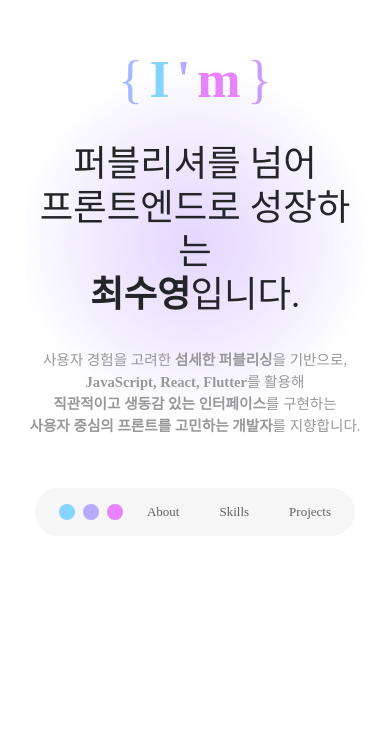
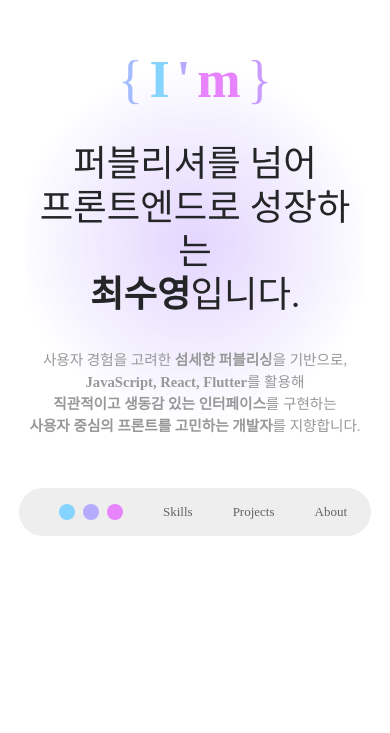
Before and after one commit to surriyoung/Portfolio_2025ver_React, a React (Vite) app: page / in a window 390 px wide. Shown: the part 111-844 px from the top of the page. Built offline with nearby package versions, Linux system fonts and the light colour scheme; a web font is replaced by a local one.

Commit message:
250512_ver2

```diff
--- a/src/App.css
+++ b/src/App.css
@@ -148,8 +148,12 @@ nav ul li:first-child span:nth-child(3) {
   background-color: var(--point_color3);
 }
 
-nav ul li:not(:first-child) {
+nav ul li {
   padding: 8px 16px;
+}
+nav ul li.on {
+  background-color: #fff;
+  border-radius: 30px;
 }
 /* section */
 section {
@@ -486,6 +490,10 @@ h4 {
   }
 }
 @media (max-width: 768px) {
+  nav {
+    background-color: var(--bg_grey);
+    backdrop-filter: unset;
+  }
   .profile-cont li {
     flex-direction: column;
     row-gap: 16px;
--- a/src/App.jsx
+++ b/src/App.jsx
@@ -25,9 +25,9 @@ function App() {
       <Nav />
       <PowerSkills />
       <DevTools />
-      <Profile />
       <WorkProjects />
       <ToyProjects />
+      <Profile />
     </>
   );
 }
--- a/src/components/Nav.jsx
+++ b/src/components/Nav.jsx
@@ -1,17 +1,32 @@
+import React from "react";
+
 function Nav() {
+  // 각 섹션의 id를 참조하여 스크롤 이동 함수 정의
+  const scrollToSection = (id) => {
+    const section = document.getElementById(id);
+    if (section) {
+      section.scrollIntoView({ behavior: "smooth" });
+    }
+  };
+
+  const scrollToTop = () => {
+    window.scrollTo({ top: 0, behavior: "smooth" });
+  };
+
   return (
     <nav className="sticky">
       <ul>
-        <li>
+        <li onClick={scrollToTop}>
           <span></span>
           <span></span>
           <span></span>
         </li>
-        <li>About</li>
-        <li>Skills</li>
-        <li>Projects</li>
+        <li onClick={() => scrollToSection("skills")}>Skills</li>
+        <li onClick={() => scrollToSection("projects")}>Projects</li>
+        <li onClick={() => scrollToSection("about")}>About</li>
       </ul>
     </nav>
   );
 }
+
 export default Nav;
--- a/src/index.css
+++ b/src/index.css
@@ -12,6 +12,10 @@
   margin: 0;
   box-sizing: border-box;
   font-family: "Pretendard";
+}
+html {
+  scroll-behavior: smooth;
+  scroll-padding-top: 80px; /* 원하는 여백 값으로 조정 */
 }
 html,
 body {
--- a/src/pages/Home.jsx
+++ b/src/pages/Home.jsx
@@ -56,7 +56,7 @@ function Home() {
   }, [charIndex, isDeleting, wordIndex, pause, isComplete]);
 
   return (
-    <main>
+    <main id="home">
       <h1 className="desktop_h1">
         I'm&nbsp;&#123;
         {isComplete ? (
--- a/src/pages/PowerSkills.jsx
+++ b/src/pages/PowerSkills.jsx
@@ -28,7 +28,7 @@ const skillItems = [
 
 function PowerSkills() {
   return (
-    <section data-aos="fade-up">
+    <section id="skills" data-aos="fade-up">
       <Title title="핵심역량" />
       <SubTitle>
         창의적인 디자인과 효율적인 개발을 결합하여,
--- a/src/pages/Profile.jsx
+++ b/src/pages/Profile.jsx
@@ -1,3 +1,4 @@
+import React, { useRef } from "react";
 import ProfileContent from "../components/profile/ProfileContent";
 import ProfileTitle from "../components/profile/ProfileTitle";
 import SubTitle from "../components/SubTitle";
@@ -49,7 +50,7 @@ const profileData3 = [
 
 function Profile() {
   return (
-    <section data-aos="fade-up">
+    <section id="about" data-aos="fade-up">
       <Title title="프로필" />
       <SubTitle>
         창의적인 웹 디자인과 반응형 웹 퍼블리싱,
--- a/src/pages/WorkProjects.jsx
+++ b/src/pages/WorkProjects.jsx
@@ -1,4 +1,4 @@
-// src/components/WorkProjects.jsx
+import React, { useRef } from "react";
 import ProjectTile from "../components/projects/ProjectTile";
 import SubTitle from "../components/SubTitle";
 import Title from "../components/Title";
@@ -6,7 +6,7 @@ import workProjectsData from "../data/workProjectsData";
 
 function WorkProjects() {
   return (
-    <section data-aos="fade-up">
+    <section id="projects" data-aos="fade-up">
       <Title title="실무 프로젝트" />
       <SubTitle>
         반응형 웹 퍼블리싱, 웹앱 퍼블리싱, 플러터 앱 개발을 통해
```
